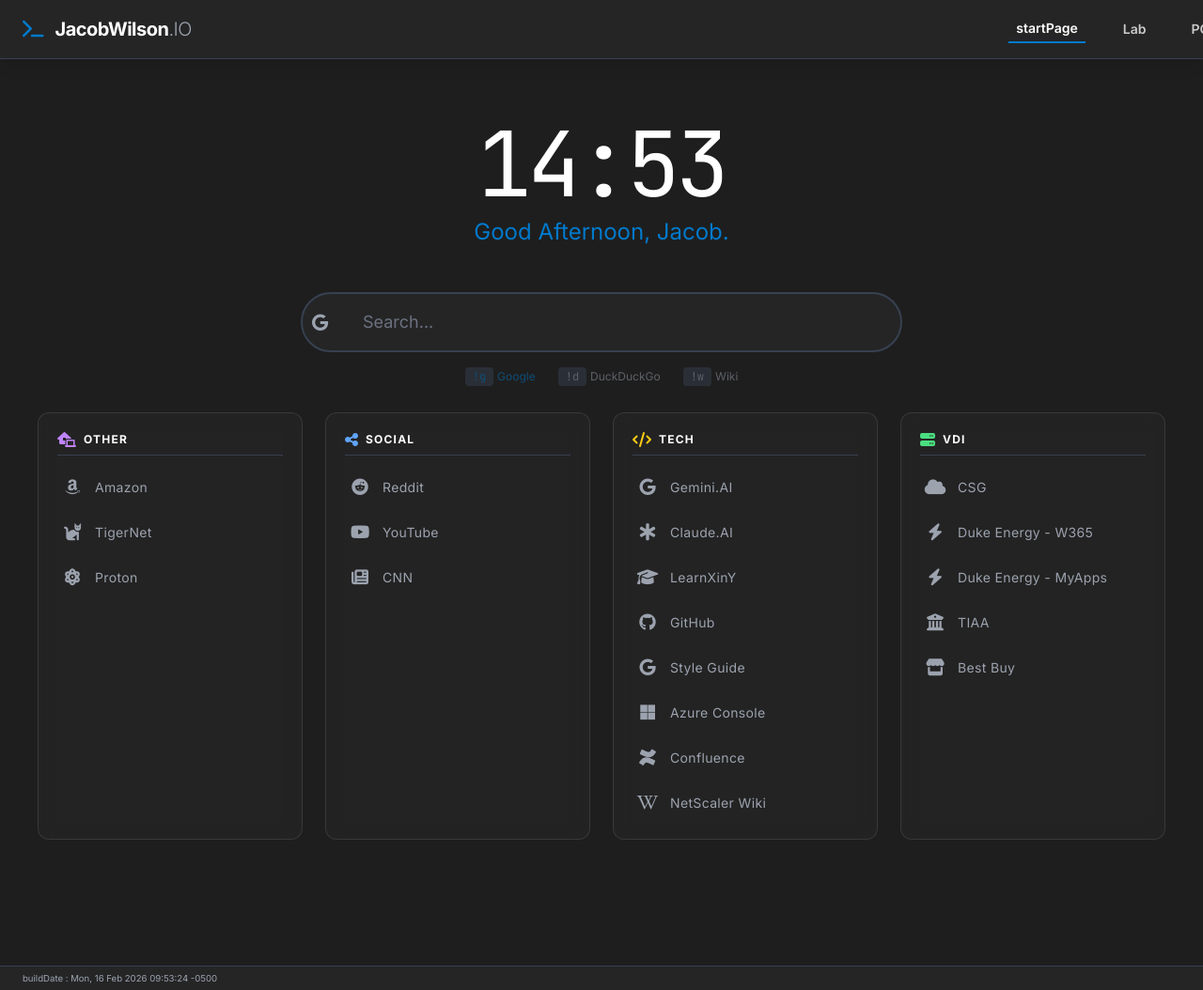
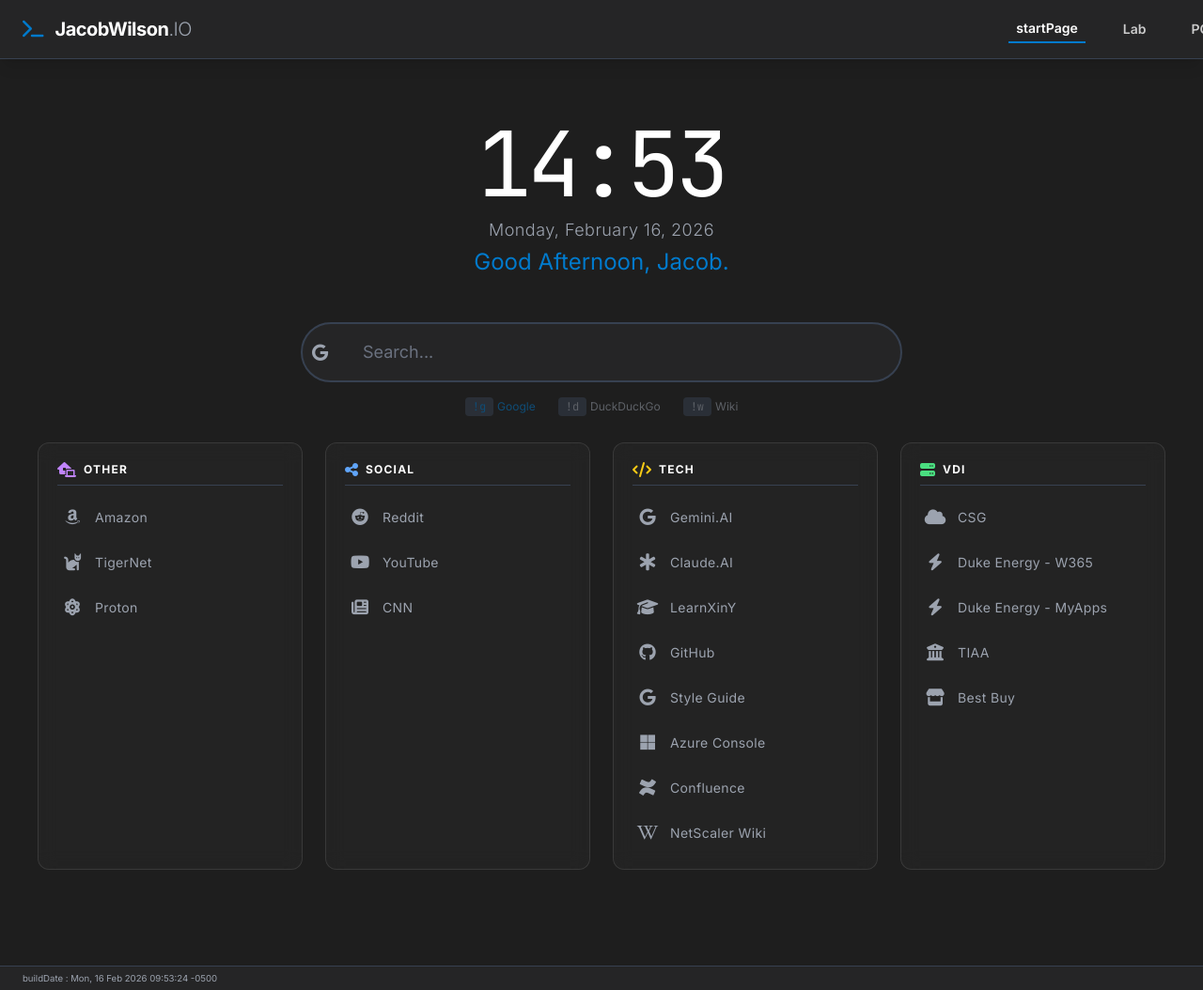
Before and after one commit to jdwilson85/startPage, a Jekyll site: the page built from index.md, in a window 1280 px wide and 1054 px high. Shown: the whole window at 94% size. Built offline with Jekyll 4.4.1, drawn with Linux system fonts in a browser that asks for light colours; nearby versions of some CDN libraries; some of the changed lines change nothing that is shown.

Commit message:
add date to clock

```diff
--- a/_includes/scripts/clock.html
+++ b/_includes/scripts/clock.html
@@ -1,12 +1,14 @@
 <script>
     function startClock() {
         const clock = document.getElementById('clock');
+        const dateEl = document.getElementById('date');
         const greet = document.getElementById('greeting');
         const authorName = {{ site.author.name | jsonify }};
 
         function tick() {
             const now = new Date();
             clock.textContent = now.toLocaleTimeString([], { hour: '2-digit', minute: '2-digit', hour12: false });
+            dateEl.textContent = now.toLocaleDateString([], { weekday: 'long', year: 'numeric', month: 'long', day: 'numeric' });
 
             const hr = now.getHours();
             if (hr < 12) greet.textContent = `Good Morning, ${authorName}.`;
--- a/_includes/startpage/clock.html
+++ b/_includes/startpage/clock.html
@@ -1,4 +1,5 @@
 <div class="text-center mb-12 animate-fade-in-down">
     <h1 id="clock" class="text-6xl md:text-8xl font-light text-white tracking-tighter mb-2 font-mono">00:00</h1>
+    <p id="date" class="text-lg text-gray-400 font-light tracking-wide mb-1"></p>
     <h2 id="greeting" class="text-xl md:text-2xl text-vscode-accent font-medium">Loading...</h2>
 </div>
```
